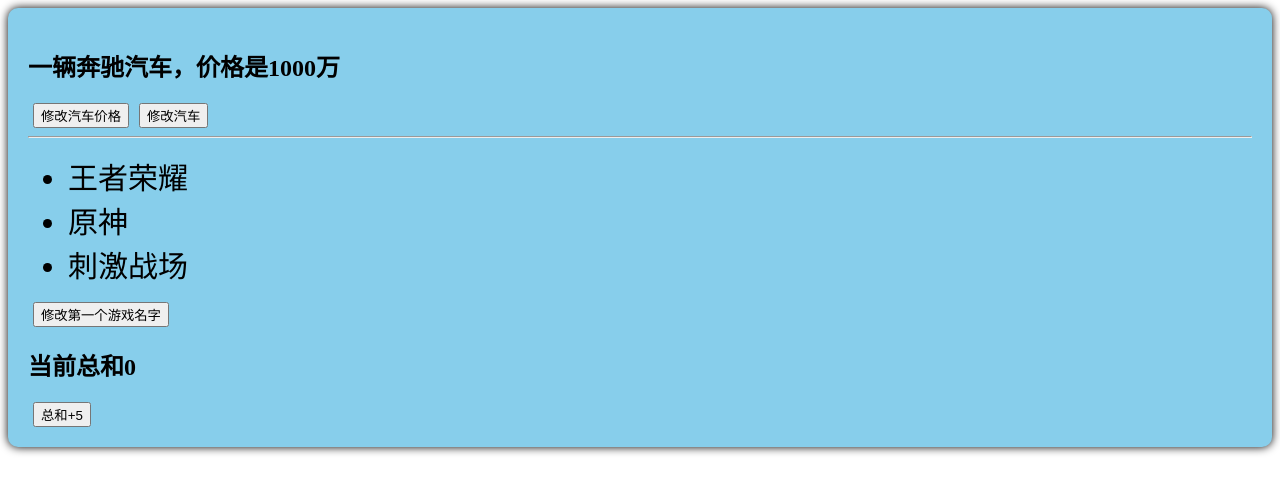
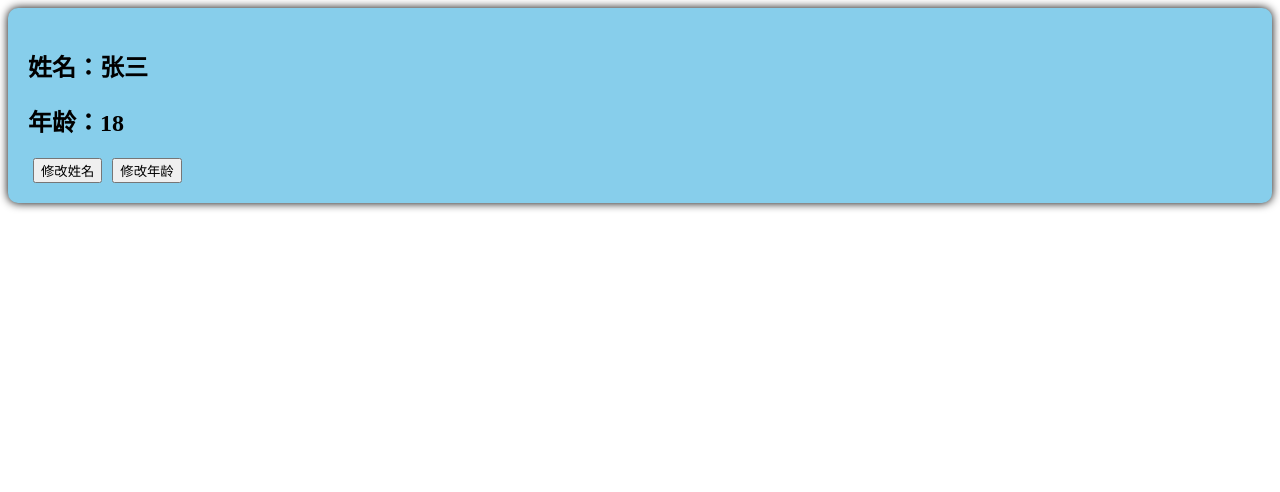
Before and after one commit to AAAcheng11/vue-project, a Vue app: page / in a window 1280 px wide. Shown: the top 492 px of the page. Built offline with nearby package versions, Linux system fonts and the light colour scheme.

Commit message:
toRefs与toRef

```diff
--- a/src/components/Person.vue
+++ b/src/components/Person.vue
@@ -1,50 +1,31 @@
 <template>
     <!-- html -->
     <div class="person">
-        <h2>一辆{{ car.brand }}汽车，价格是{{ car.price }}万</h2>
-        <button @click="changePrice">修改汽车价格</button>
-        <button @click="changeCar">修改汽车</button>
-        <hr>
-        <ul>
-            <li v-for="item in games" :key="item.id">{{ item.name }}</li>
-        </ul>
-        <button @click="changeFirstGame">修改第一个游戏名字</button>
-        <br>
-        <h2>当前总和{{ sum }}</h2>
-        <button @click="changeSum">总和+5</button>
-
+        <h2>姓名：{{ name }}</h2>
+        <h2>年龄：{{ person.age }}</h2>
+        <button @click="changeName">修改姓名</button>
+        <button @click="changeAge">修改年龄</button>
     </div>
 </template>
 
 <script lang="ts" setup name='Person'>
-import { ref, reactive } from 'vue';
+import { ref, reactive, toRefs } from 'vue';
+let person = reactive({
+    name: '张三',
+    age: 18
+})
 
-let car = ref({ brand: '奔驰', price: 1000 })
-let games = reactive([
-    { id: 1, name: '王者荣耀' },
-    { id: 2, name: '原神' },
-    { id: 3, name: '刺激战场' }
-])
-let sum = ref(0)
+let { name, age } = toRefs(person)
 
-function changePrice() {
-    car.value.price += 10
+function changeName() {
+    name.value += '@'
 }
-
-function changeCar() {
-    // car.price += 10
-    // Object.assign(car, { brand: '特斯拉', price: 15 }) reactive
-    car.value = { brand: '特斯拉', price: 15 }
-}
-
-function changeFirstGame() {
-    games[0].name = 'heiheihei'
-}
-
-function changeSum() {
-    sum.value += 5
+function changeAge() {
+    person.age++
 }
 </script>
+
+
 
 <style>
 /* css */
--- /dev/null
+++ b/备份/ref对比reactive/components/Person.vue
@@ -0,0 +1,65 @@
+<template>
+    <!-- html -->
+    <div class="person">
+        <h2>一辆{{ car.brand }}汽车，价格是{{ car.price }}万</h2>
+        <button @click="changePrice">修改汽车价格</button>
+        <button @click="changeCar">修改汽车</button>
+        <hr>
+        <ul>
+            <li v-for="item in games" :key="item.id">{{ item.name }}</li>
+        </ul>
+        <button @click="changeFirstGame">修改第一个游戏名字</button>
+        <br>
+        <h2>当前总和{{ sum }}</h2>
+        <button @click="changeSum">总和+5</button>
+
+    </div>
+</template>
+
+<script lang="ts" setup name='Person'>
+import { ref, reactive } from 'vue';
+
+let car = ref({ brand: '奔驰', price: 1000 })
+let games = reactive([
+    { id: 1, name: '王者荣耀' },
+    { id: 2, name: '原神' },
+    { id: 3, name: '刺激战场' }
+])
+let sum = ref(0)
+
+function changePrice() {
+    car.value.price += 10
+}
+
+function changeCar() {
+    // car.price += 10
+    // Object.assign(car, { brand: '特斯拉', price: 15 }) reactive
+    car.value = { brand: '特斯拉', price: 15 }
+}
+
+function changeFirstGame() {
+    games[0].name = 'heiheihei'
+}
+
+function changeSum() {
+    sum.value += 5
+}
+</script>
+
+<style>
+/* css */
+.person {
+    background-color: skyblue;
+    box-shadow: 0 0 10px;
+    border-radius: 10px;
+    padding: 20px;
+}
+
+button {
+    margin: 0 5px;
+}
+
+li {
+    font-size: 30px;
+}
+</style>
--- /dev/null
+++ b/备份/ref对比reactive/main.ts
@@ -0,0 +1,6 @@
+//引入createApp用于创建应用
+import { createApp } from "vue";
+//引入APP根组件
+import App from "./App.vue";
+
+createApp(App).mount('#app')
```
Also changed, not shown: 备份/ref对比reactive/App.vue (added, +24 -0 lines).
